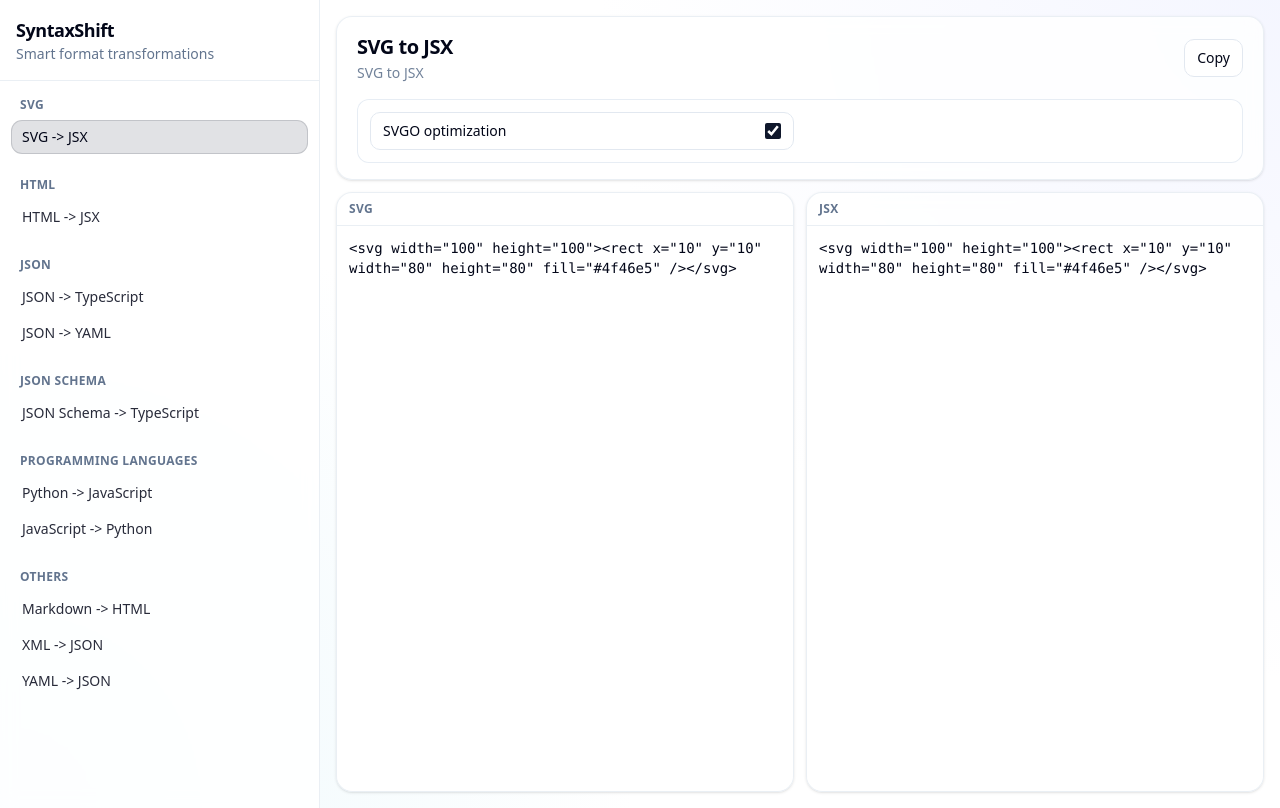
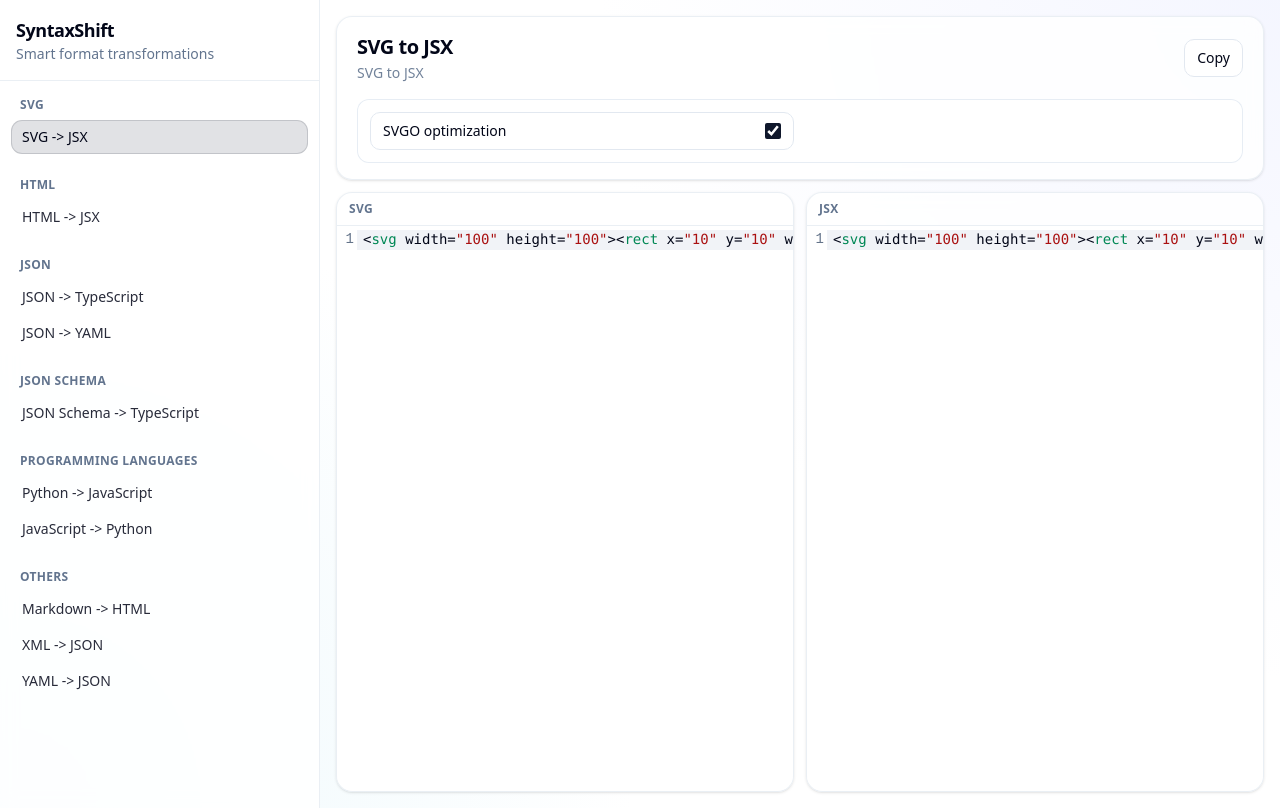
Before and after one commit to salatech/syntaxshift, a Next.js app: page /svg-to-jsx in a window 1280 px wide. Built offline with nearby package versions, Linux system fonts and the light colour scheme.

Commit message:
feat: Add CodeMirror language support dependencies for various programming languages and formats.

```diff
--- a/components/converter-shell.tsx
+++ b/components/converter-shell.tsx
@@ -78,16 +78,14 @@ export function ConverterShell({ slug }: ConverterShellProps) {
       >
         <button
           aria-label="Close menu"
-          className={`absolute inset-0 bg-black/40 transition-opacity duration-300 ${
-            mobileNavOpen ? "opacity-100" : "opacity-0"
-          }`}
+          className={`absolute inset-0 bg-black/40 transition-opacity duration-300 ${mobileNavOpen ? "opacity-100" : "opacity-0"
+            }`}
           onClick={() => setMobileNavOpen(false)}
           type="button"
         />
         <ConverterNav
-          className={`absolute left-0 top-0 h-full w-[84%] max-w-80 border-r border-border/70 shadow-xl transition-transform duration-300 ease-out ${
-            mobileNavOpen ? "translate-x-0" : "-translate-x-full"
-          }`}
+          className={`absolute left-0 top-0 h-full w-[84%] max-w-80 border-r border-border/70 shadow-xl transition-transform duration-300 ease-out ${mobileNavOpen ? "translate-x-0" : "-translate-x-full"
+            }`}
           onNavigate={() => setMobileNavOpen(false)}
         />
       </div>
@@ -143,12 +141,14 @@ export function ConverterShell({ slug }: ConverterShellProps) {
         <section className="mt-3 grid min-h-0 flex-1 grid-cols-1 gap-3 lg:grid-cols-2">
           <EditorPane
             label={converter.sourceLabel}
+            language={converter.sourceLabel}
             onChange={setInput}
             placeholder="Paste input..."
             value={input}
           />
           <EditorPane
             label={converter.targetLabel}
+            language={converter.targetLabel}
             placeholder={loading ? "Transforming..." : "Output..."}
             readOnly
             value={error ? `Error: ${error}` : output}
--- a/components/editor-pane.tsx
+++ b/components/editor-pane.tsx
@@ -1,25 +1,82 @@
+"use client";
+
+import { useMemo } from "react";
+import CodeMirror from "@uiw/react-codemirror";
+import { EditorView } from "@codemirror/view";
+
+import { getLanguageExtension } from "@/lib/codemirror-lang";
+
 type EditorPaneProps = {
   label: string;
+  language?: string;
   value: string;
   onChange?: (value: string) => void;
   readOnly?: boolean;
   placeholder?: string;
 };
 
-export function EditorPane({ label, value, onChange, readOnly, placeholder }: EditorPaneProps) {
+const baseTheme = EditorView.theme({
+  "&": {
+    fontSize: "14px",
+    backgroundColor: "transparent",
+  },
+  ".cm-gutters": {
+    backgroundColor: "transparent",
+    borderRight: "none",
+    color: "oklch(0.55 0.04 257)",
+  },
+  ".cm-content": {
+    fontFamily:
+      "ui-monospace, SFMono-Regular, Menlo, Monaco, Consolas, 'Liberation Mono', 'Courier New', monospace",
+  },
+  ".cm-activeLine": {
+    backgroundColor: "oklch(0.93 0.01 255 / 0.5)",
+  },
+  ".cm-activeLineGutter": {
+    backgroundColor: "transparent",
+  },
+  "&.cm-focused": {
+    outline: "none",
+  },
+  ".cm-scroller": {
+    overflow: "auto",
+  },
+});
+
+export function EditorPane({ label, language, value, onChange, readOnly, placeholder }: EditorPaneProps) {
+  const extensions = useMemo(() => {
+    const ext = [baseTheme];
+    if (language) {
+      const langExt = getLanguageExtension(language);
+      if (langExt) ext.push(langExt);
+    }
+    return ext;
+  }, [language]);
+
   return (
     <div className="flex h-full min-h-0 flex-1 flex-col rounded-2xl border border-border/70 bg-card/80 shadow-sm backdrop-blur">
       <div className="border-b border-border/70 px-3 py-2 text-xs font-semibold uppercase tracking-wide text-muted-foreground">
         {label}
       </div>
-      <textarea
-        className="h-full min-h-[320px] w-full flex-1 resize-none rounded-b-2xl bg-background/65 p-3 font-mono text-sm outline-none ring-offset-background focus:ring-2 focus:ring-ring"
-        onChange={(event) => onChange?.(event.target.value)}
-        placeholder={placeholder}
-        readOnly={readOnly}
-        spellCheck={false}
-        value={value}
-      />
+      <div className="min-h-[320px] flex-1 overflow-auto rounded-b-2xl bg-background/65">
+        <CodeMirror
+          basicSetup={{
+            lineNumbers: true,
+            foldGutter: false,
+            highlightActiveLine: true,
+            highlightSelectionMatches: true,
+            bracketMatching: true,
+            closeBrackets: true,
+            autocompletion: false,
+            searchKeymap: false,
+          }}
+          extensions={extensions}
+          onChange={onChange}
+          placeholder={placeholder}
+          readOnly={readOnly}
+          value={value}
+        />
+      </div>
     </div>
   );
 }
--- /dev/null
+++ b/lib/codemirror-lang.ts
@@ -0,0 +1,39 @@
+"use client";
+
+import { Extension } from "@codemirror/state";
+import { json } from "@codemirror/lang-json";
+import { yaml } from "@codemirror/lang-yaml";
+import { xml } from "@codemirror/lang-xml";
+import { html } from "@codemirror/lang-html";
+import { javascript } from "@codemirror/lang-javascript";
+import { python } from "@codemirror/lang-python";
+import { markdown } from "@codemirror/lang-markdown";
+import { css } from "@codemirror/lang-css";
+
+export function getLanguageExtension(label: string): Extension | null {
+    switch (label) {
+        case "JSON":
+        case "JSON Schema":
+            return json();
+        case "YAML":
+            return yaml();
+        case "XML":
+        case "SVG":
+            return xml();
+        case "HTML":
+            return html();
+        case "JavaScript":
+        case "JSX":
+            return javascript({ jsx: true });
+        case "TypeScript":
+            return javascript({ jsx: true, typescript: true });
+        case "Python":
+            return python();
+        case "Markdown":
+            return markdown();
+        case "CSS":
+            return css();
+        default:
+            return null;
+    }
+}
```
Also changed, not shown: package.json (+9 -0 lines), 1 other file (tests, documents, lock files or other folders).
